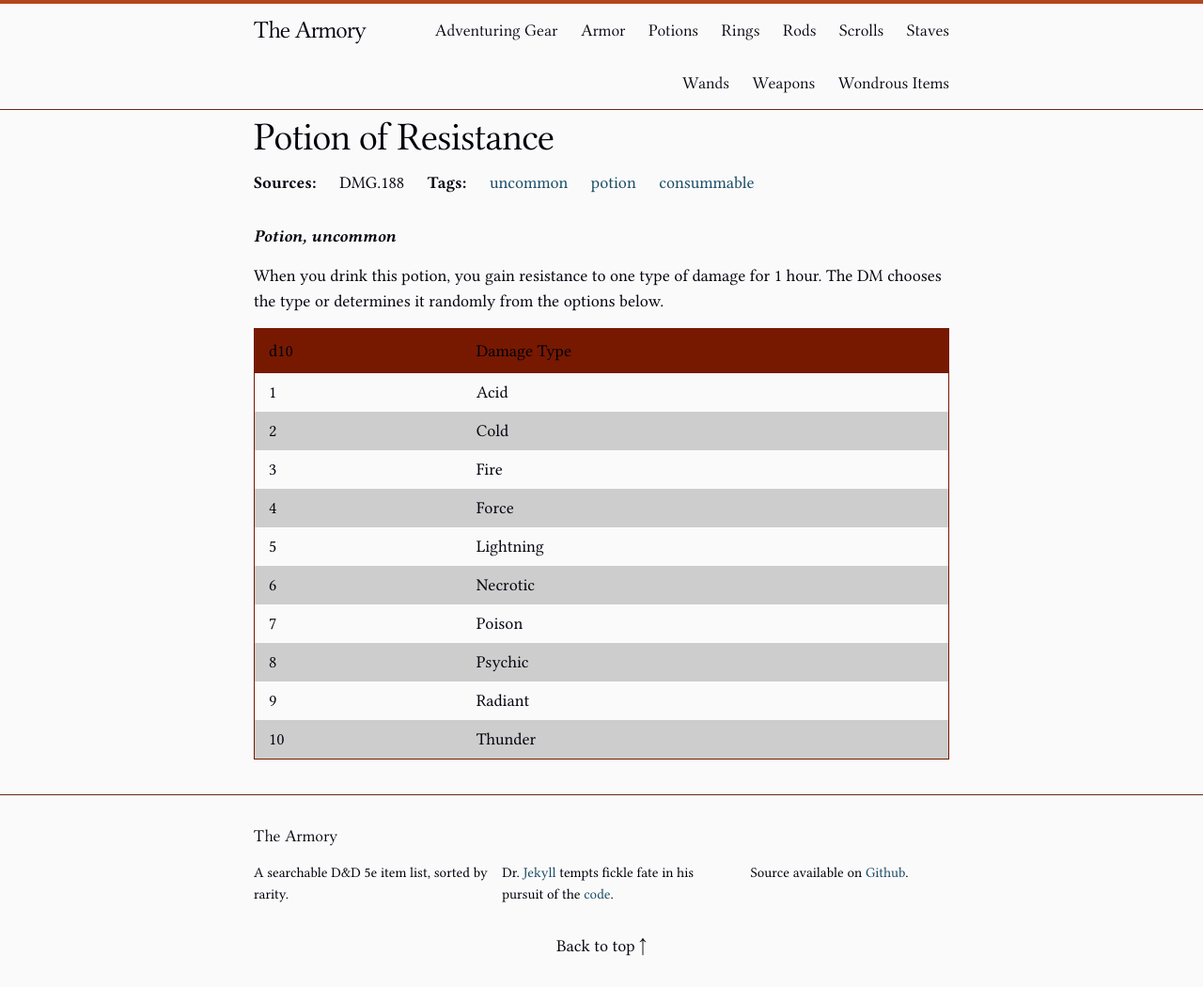
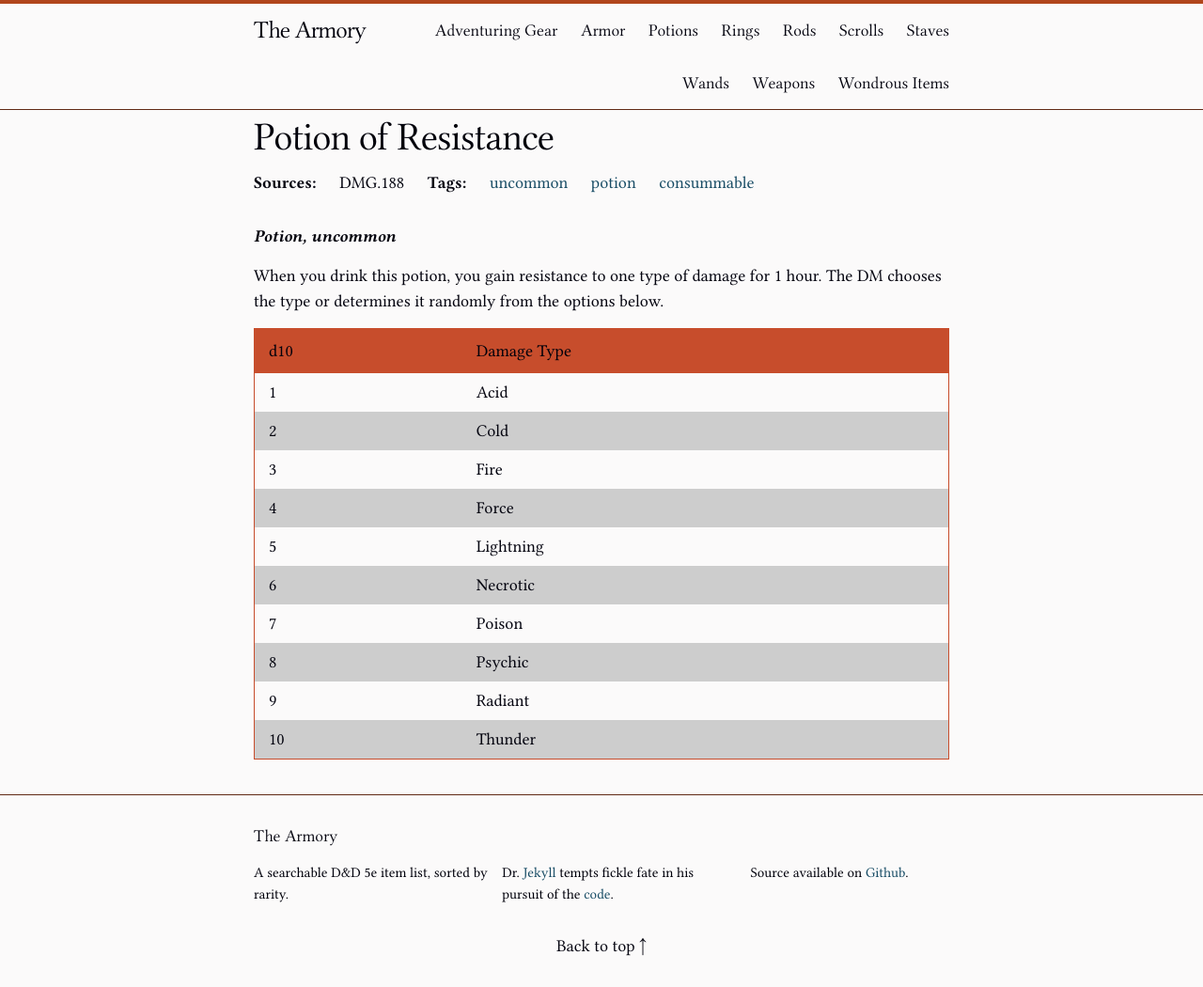
Before and after one commit to Traneptora/armory, a Jekyll site: the page built from _posts/2026-06-16-potion-of-resistance.markdown, in a window 1280 px wide. Shown: the whole page at 94% size. Built offline with Jekyll 4.4.1, drawn with Linux system fonts in a browser that asks for light colours.

Commit message:
sass: lighten table head base color

```diff
--- a/_sass/_variables.scss
+++ b/_sass/_variables.scss
@@ -18,7 +18,7 @@ $brand-color-base: #194d66;
 $brand-color-secondary: #b1461c;
 $brand-color-dark: #612a15;
 $selection-color: #404060;
-$table-head-base: #771900;
+$table-head-base: #c74d2c;
 $search-color-base: #e0e0e0;
 $search-color-alt: #6a6a6a;
 
```
